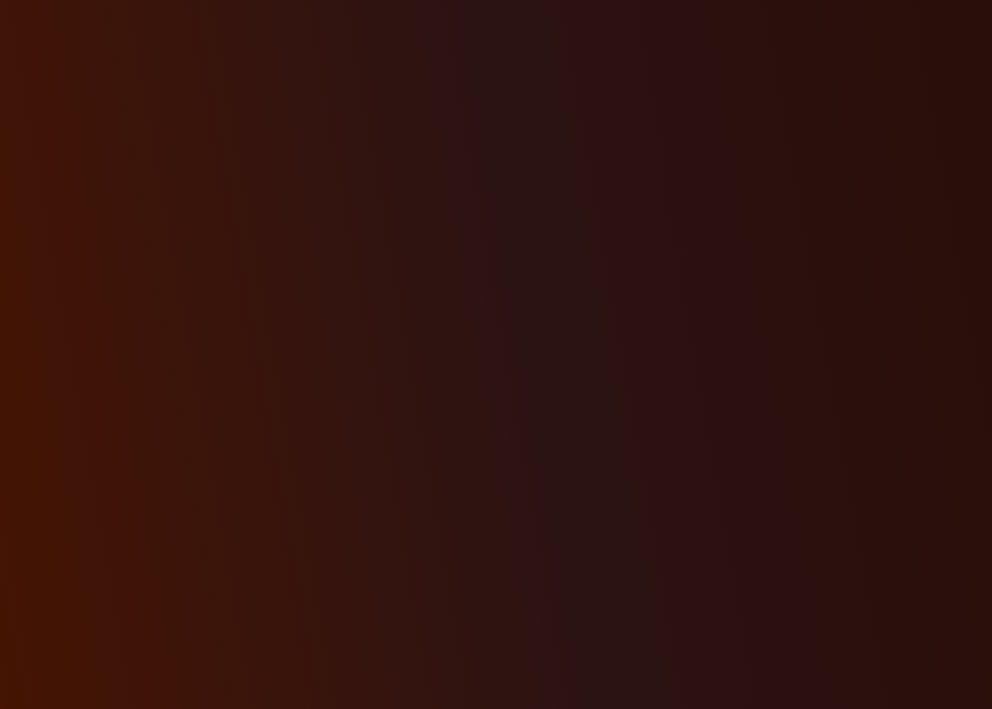
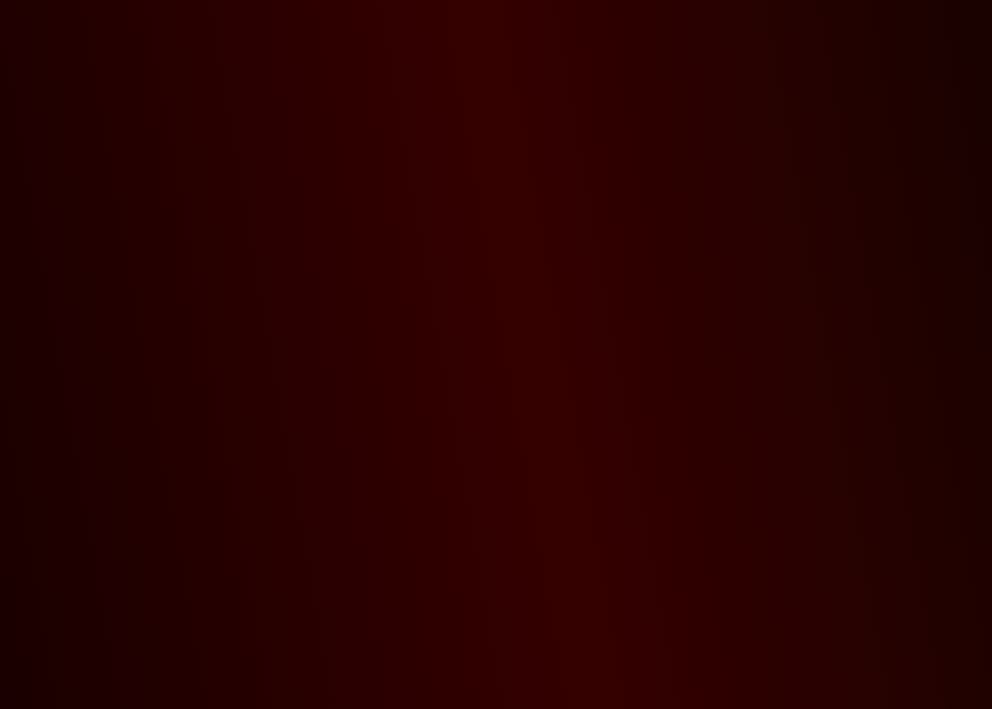
Before and after one commit to SpinyOwl/SpinyOwl.github.io, a plain HTML site: page index.html in a window 1280 px wide. Shown: the top 709 px of the page, without its empty margins (95-1087 px from the left). Drawn offline with Linux system fonts and the light colour scheme.

Commit message:
updated page:

```diff
--- a/index.html
+++ b/index.html
@@ -24,7 +24,7 @@
             max-height: 100%;
             padding: 0;
             margin: 0;
-			background-image: linear-gradient(-100deg, #290c05 0%, #2b1313 50%, #4a1500 100%)
+			background-image: linear-gradient(-100deg, #0e0300 0%, #350000 50%, #150000 100%);
         }
 
 		.container {
```
